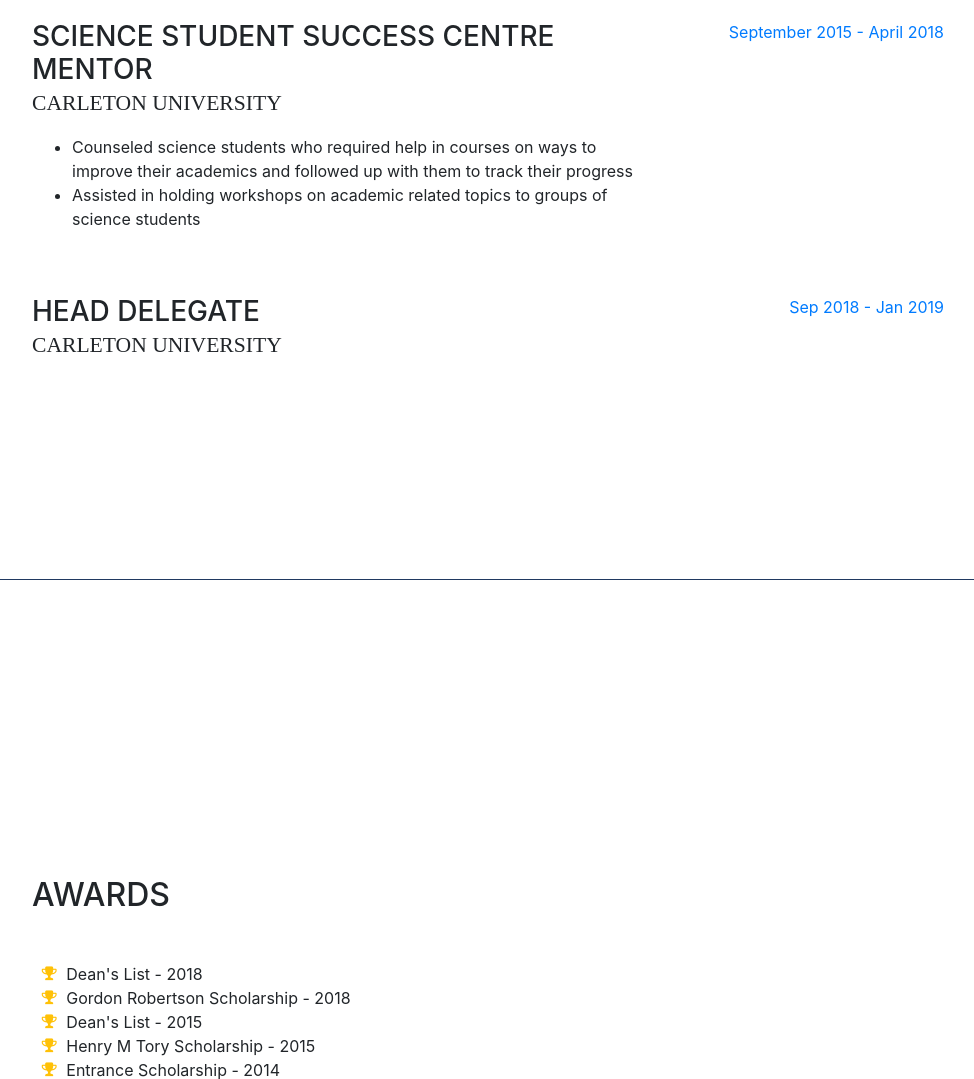
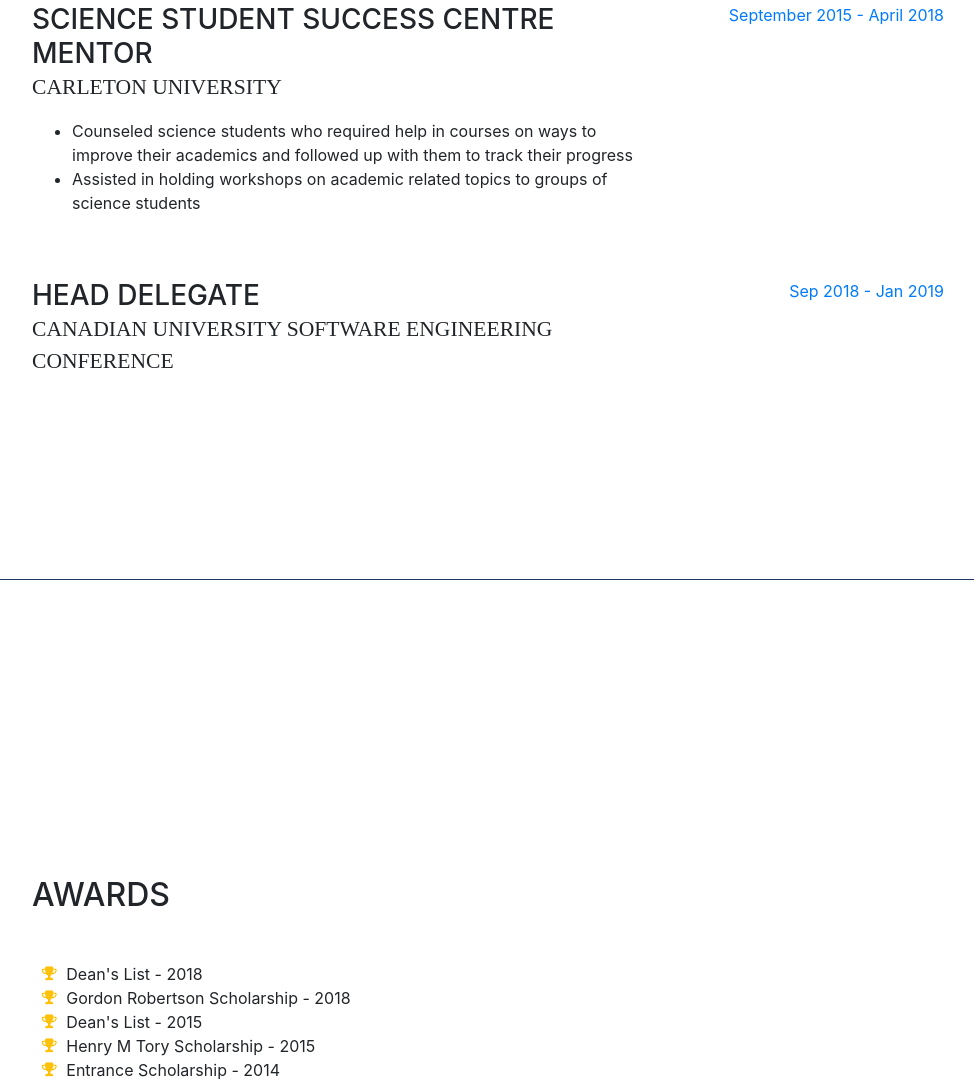
Before and after one commit to raiyanq/raiyanq.github.io, a website with bundled scripts: page index.html in a window 1280 px wide. Shown: the part 3814-4893 px from the top of the page, without its empty margins (288-1262 px from the left). Built offline with nearby package versions, Linux system fonts and the light colour scheme; a web font is replaced by a local one.

Commit message:
Update index.html

```diff
--- a/index.html
+++ b/index.html
@@ -243,7 +243,7 @@
 		  <div class="resume-item d-flex flex-column flex-md-row mb-5">
             <div class="resume-content mr-auto">
               <h3 class="mb-0">Head Delegate</h3>
-              <div class="subheading mb-3">Carleton University</div>
+              <div class="subheading mb-3">Canadian University Software Engineering Conference</div>
               <ul>
 			  </ul>  </div>
             <div class="resume-date text-md-right">
```
